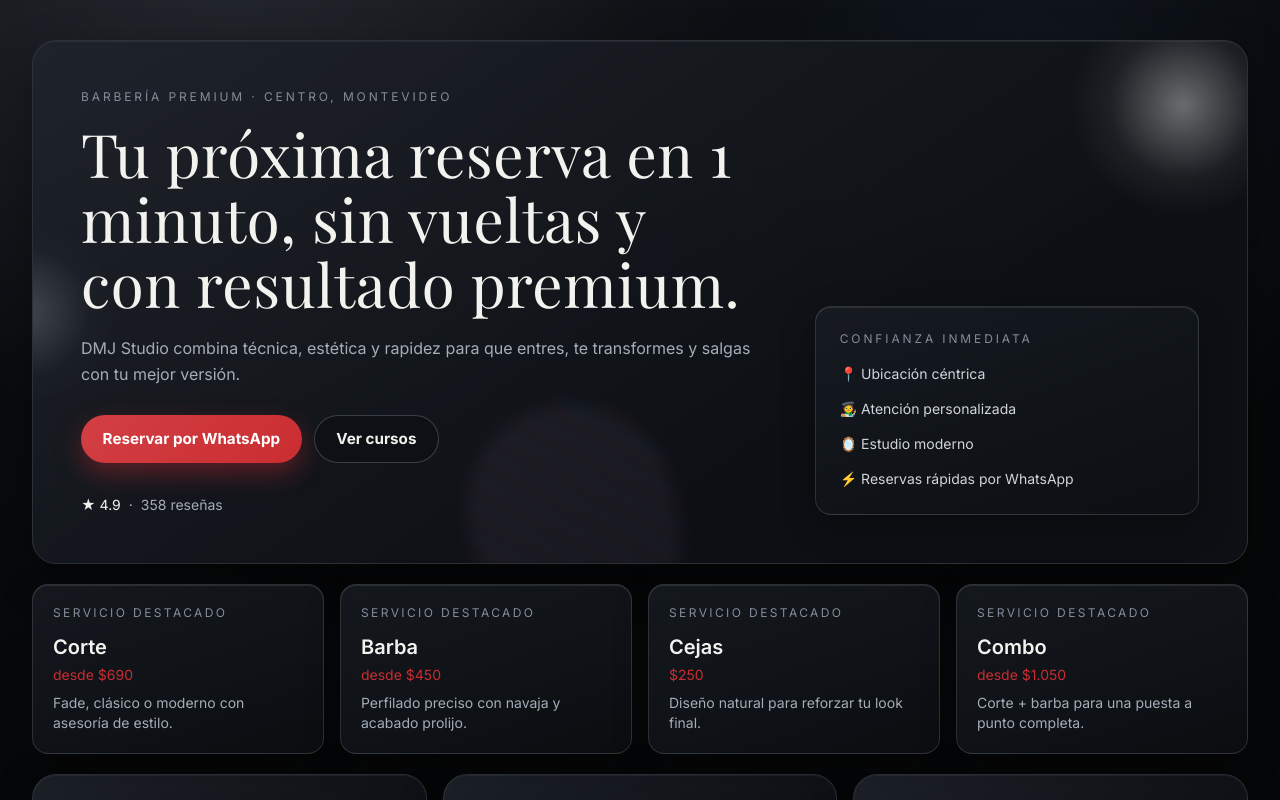
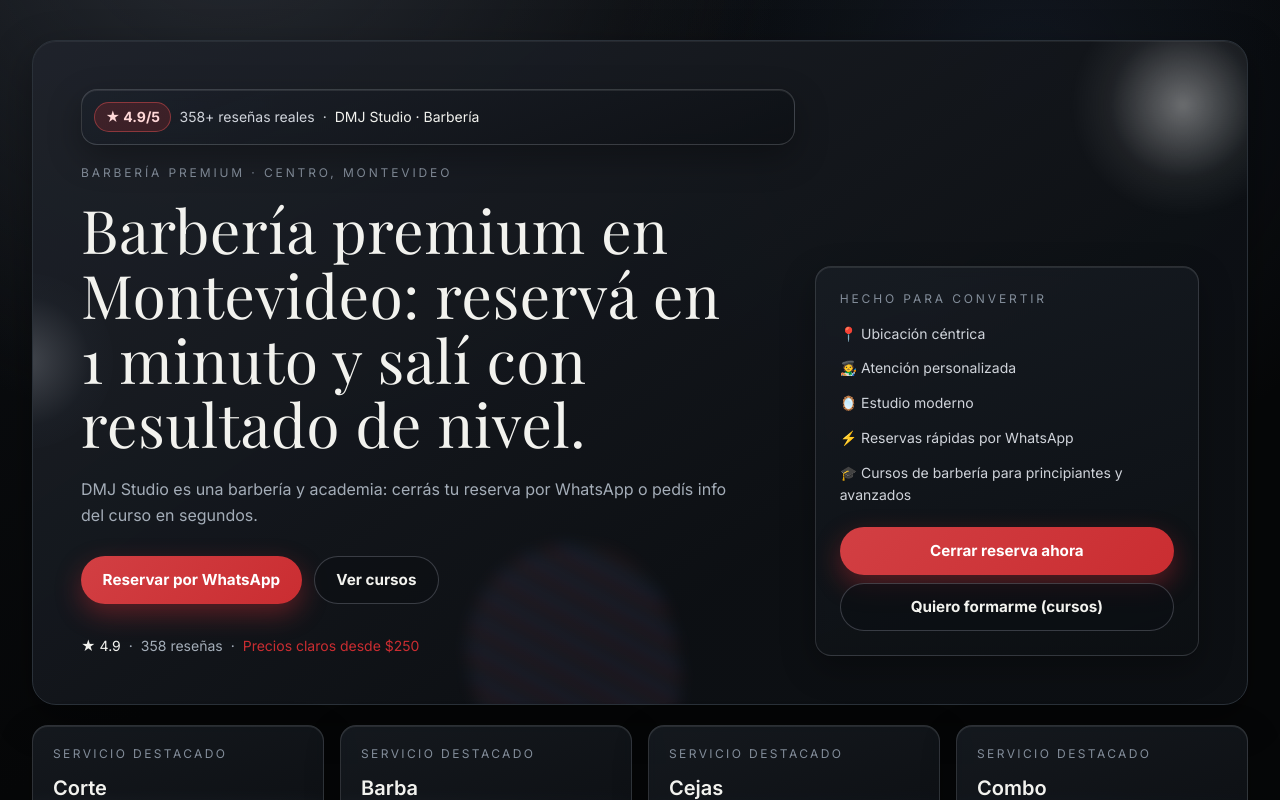
Before and after one commit to Daegon13/dmj-studio-demo, a Next.js app: page / in a window 1280 px wide. Shown: the top 800 px of the page. Built offline with nearby package versions, Linux system fonts and the light colour scheme; a web font is replaced by a local one.

Commit message:
Refuerza la landing comercial con prueba social y CTAs

```diff
--- a/app/globals.css
+++ b/app/globals.css
@@ -84,6 +84,20 @@ body {
   backdrop-filter: blur(6px);
 }
 
+.social-proof-strip {
+  border-color: rgba(208, 212, 219, 0.2);
+  background: linear-gradient(160deg, rgba(28, 33, 42, 0.88), rgba(13, 16, 20, 0.85));
+}
+
+.pill {
+  border: 1px solid rgba(204, 74, 78, 0.56);
+  border-radius: var(--radius-pill);
+  padding: 0.25rem 0.65rem;
+  font-weight: 700;
+  color: #ffd8d8;
+  background: rgba(202, 45, 49, 0.2);
+}
+
 .ring-light {
   background: radial-gradient(circle, rgba(255, 255, 255, 0.38) 0%, rgba(255, 255, 255, 0.06) 46%, transparent 72%);
   filter: blur(2px);
--- a/app/page.tsx
+++ b/app/page.tsx
@@ -10,6 +10,12 @@ export default function Home() {
           <div className="chrome-glow pointer-events-none absolute left-[-6rem] top-[35%] h-44 w-44 rounded-full" />
 
           <div className="relative z-10">
+            <div className="social-proof-strip glass-panel mb-5 flex flex-wrap items-center gap-2 p-3 text-xs sm:text-sm">
+              <span className="pill">★ {brand.rating}/5</span>
+              <span>{brand.reviewsCount}+ reseñas reales</span>
+              <span className="hidden sm:inline">·</span>
+              <span className="text-[var(--color-title)]">{brand.name} · {brand.category}</span>
+            </div>
             <p className="text-xs uppercase tracking-[0.24em] text-[var(--color-muted)]">
               {brand.hero.eyebrow} · {brand.zone}
             </p>
@@ -33,11 +39,13 @@ export default function Home() {
               <span className="text-[var(--color-title)]">★ {brand.rating}</span>
               <span>·</span>
               <span>{brand.reviewsCount} reseñas</span>
+              <span>·</span>
+              <span className="text-[var(--color-accent)]">Precios claros desde ${brand.startingPrice}</span>
             </div>
           </div>
 
           <aside className="glass-panel relative z-10 mt-8 p-5 sm:p-6 lg:mt-0">
-            <p className="text-xs uppercase tracking-[0.24em] text-[var(--color-muted)]">Confianza inmediata</p>
+            <p className="text-xs uppercase tracking-[0.24em] text-[var(--color-muted)]">Hecho para convertir</p>
             <ul className="mt-4 space-y-3 text-sm text-[var(--color-text)]">
               {brand.trustBadges.map((badge) => (
                 <li key={badge} className="flex gap-2 leading-relaxed">
@@ -45,6 +53,14 @@ export default function Home() {
                 </li>
               ))}
             </ul>
+            <div className="mt-5 grid gap-2 text-sm">
+              <a href={brand.whatsappUrl} target="_blank" rel="noopener noreferrer" className="btn btn-primary">
+                Cerrar reserva ahora
+              </a>
+              <a href="#cursos" className="btn btn-secondary">
+                Quiero formarme (cursos)
+              </a>
+            </div>
           </aside>
         </section>
 
--- a/src/data/brand.ts
+++ b/src/data/brand.ts
@@ -7,11 +7,13 @@ export const brand = {
     "https://api.whatsapp.com/send/?phone=59896963686&text=Hola+DMJ+Studio%21+Quiero+agendar+un+turno.",
   rating: 4.9,
   reviewsCount: 358,
+  startingPrice: 250,
   trustBadges: [
     "📍 Ubicación céntrica",
     "🧑‍🎨 Atención personalizada",
     "🪞 Estudio moderno",
     "⚡ Reservas rápidas por WhatsApp",
+    "🎓 Cursos de barbería para principiantes y avanzados",
   ],
   services: [
     { name: "Corte", price: "desde $690", description: "Fade, clásico o moderno con asesoría de estilo." },
@@ -61,9 +63,9 @@ export const brand = {
   ],
   hero: {
     eyebrow: "Barbería premium",
-    headline: "Tu próxima reserva en 1 minuto, sin vueltas y con resultado premium.",
+    headline: "Barbería premium en Montevideo: reservá en 1 minuto y salí con resultado de nivel.",
     subheadline:
-      "DMJ Studio combina técnica, estética y rapidez para que entres, te transformes y salgas con tu mejor versión.",
+      "DMJ Studio es una barbería y academia: cerrás tu reserva por WhatsApp o pedís info del curso en segundos.",
     primaryCtaLabel: "Reservar por WhatsApp",
     secondaryCtaLabel: "Ver cursos",
     coursesUrl: "#cursos",
```
